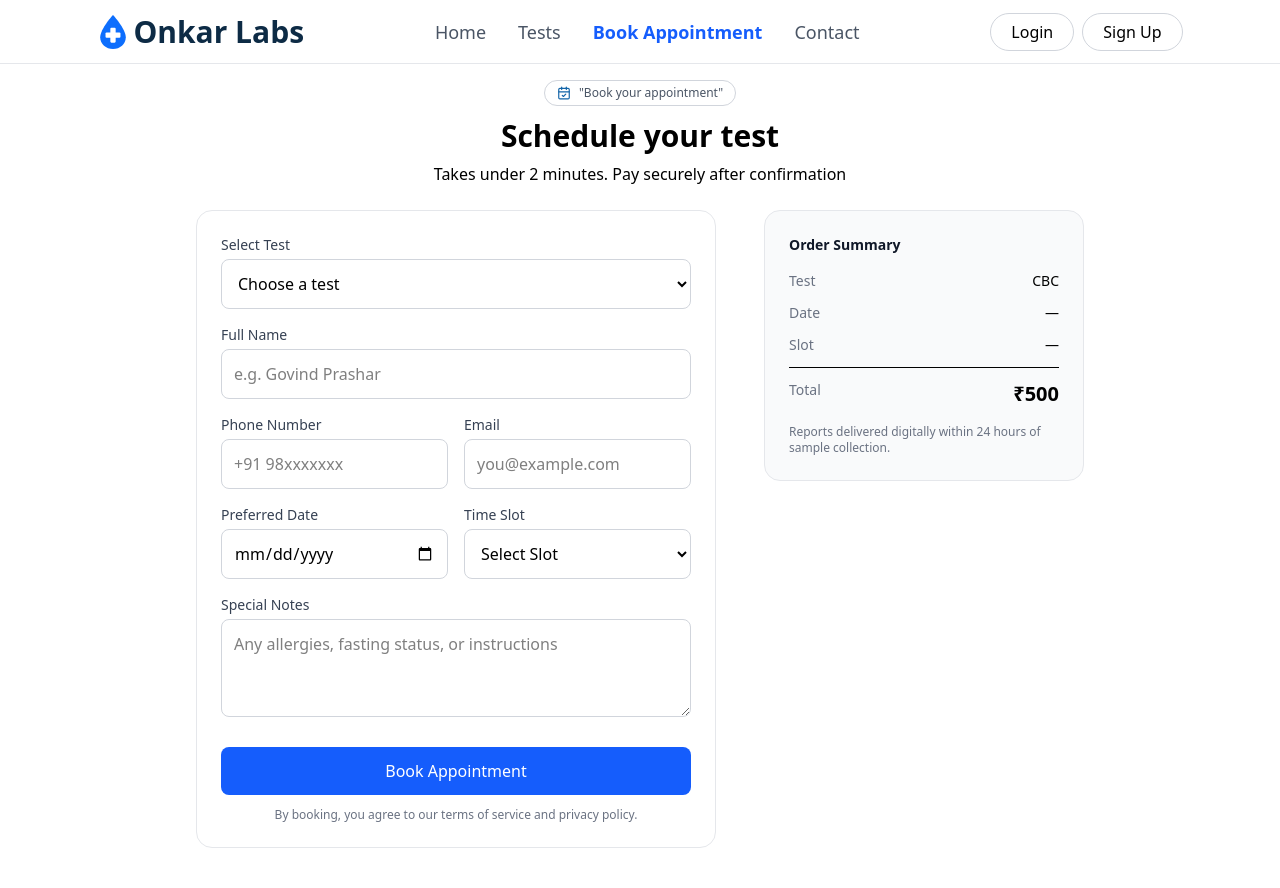
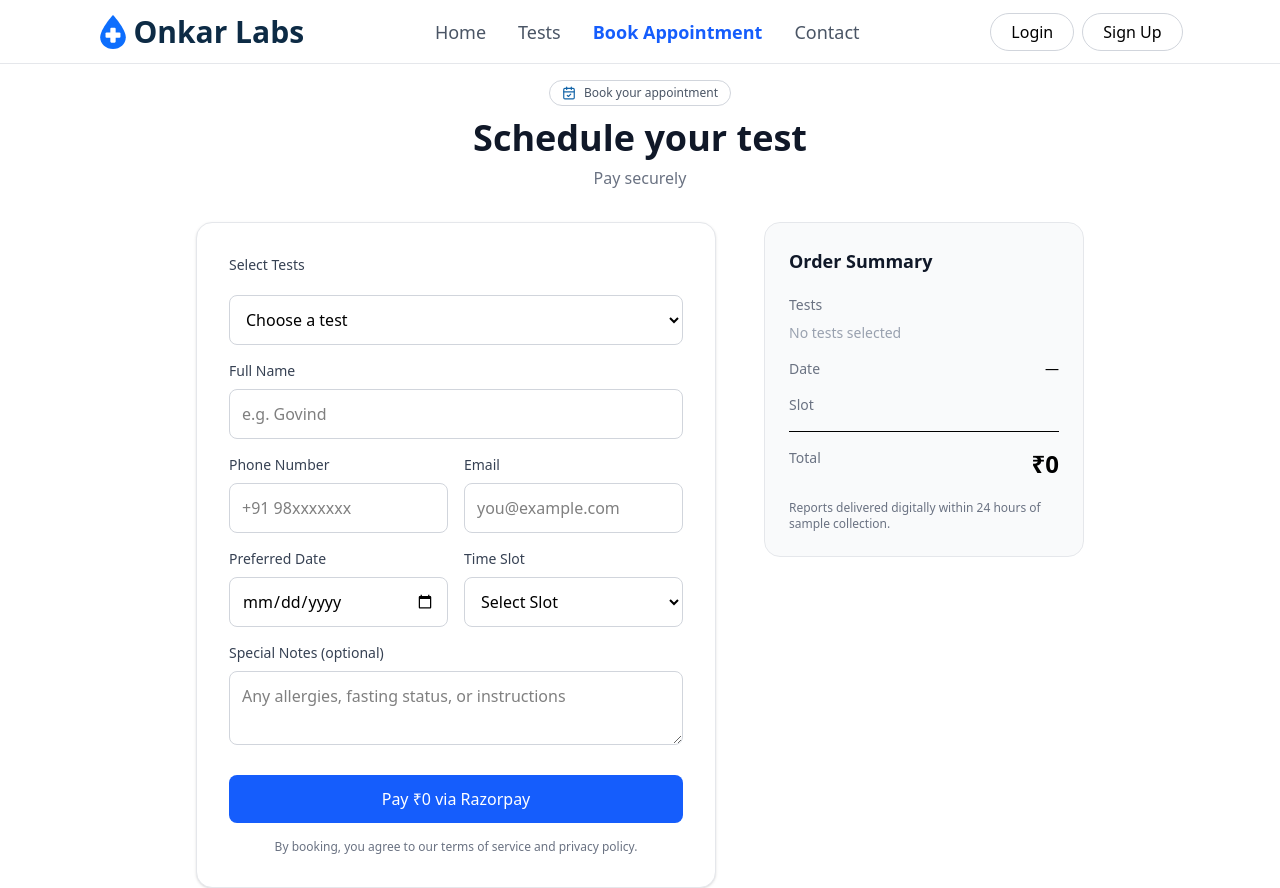
Before and after one commit to govi-nd/Onkar_lab, a Next.js app: page /book in a window 1280 px wide. Before the commit the page ends 848 px from the top, so only its background shows below. Built offline with nearby package versions, Linux system fonts and the light colour scheme.

Commit message:
adding more feature in booking page

```diff
--- a/app/book/page.tsx
+++ b/app/book/page.tsx
@@ -1,15 +1,55 @@
-export default function () {
+"use client";
+
+import { useState } from "react";
+
+export default function Page() {
   return (
     <div>
       <BookComponent />
     </div>
   );
 }
+
 function BookComponent() {
+  const tests = [
+    { id: "cbc", title: "CBC Test", price: 500 },
+    { id: "sugar", title: "Blood Sugar Test", price: 150 },
+    { id: "liver", title: "Liver Function Test", price: 1200 },
+    { id: "heart", title: "Heart Profile", price: 2000 },
+  ];
+  const [selectedSlot , setSelectedslot]=useState("");
+  const [selectedDate, setSelectedDate] = useState("");
+  const formattedDate = selectedDate
+    ? new Date(selectedDate).toLocaleDateString("en-IN", {
+        day: "numeric",
+        month: "short",
+        year: "numeric",
+      })
+    : "";
+
+  const [selectedTests, setSelectedTests] = useState<string[]>([]);
+
+  const handleAddTest = (testId: string) => {
+    if (!selectedTests.includes(testId)) {
+      setSelectedTests([...selectedTests, testId]);
+    }
+  };
+
+  const removeTest = (testId: string) => {
+    setSelectedTests(selectedTests.filter((id) => id !== testId));
+  };
+
+  const selectedTestObjects = tests.filter((test) =>
+    selectedTests.includes(test.id),
+  );
+
+  const total = selectedTestObjects.reduce((sum, test) => sum + test.price, 0);
+
   return (
     <>
-      <div className=" mt-4 text-center">
-        <div className="mx-auto w-fit flex items-center justify-center gap-2 rounded-full border border-gray-300 bg-white px-3 py-1 text-xs font-medium text-gray-600">
+      {/* Header */}
+      <div className="mt-4 text-center">
+        <div className="mx-auto flex w-fit items-center justify-center gap-2 rounded-full border border-gray-300 bg-white px-3 py-1 text-xs font-medium text-gray-600">
           <svg
             xmlns="http://www.w3.org/2000/svg"
             width="24"
@@ -20,61 +60,99 @@ function BookComponent() {
             strokeWidth="2"
             strokeLinecap="round"
             strokeLinejoin="round"
-            className="lucide lucide-calendar-check h-3.5 w-3.5 text-primary"
-            aria-hidden="true"
+            className="h-3.5 w-3.5"
           >
-            <path d="M8 2v4"></path>
-            <path d="M16 2v4"></path>
-            <rect width="18" height="18" x="3" y="4" rx="2"></rect>
-            <path d="M3 10h18"></path>
-            <path d="m9 16 2 2 4-4"></path>
+            <path d="M8 2v4" />
+            <path d="M16 2v4" />
+            <rect width="18" height="18" x="3" y="4" rx="2" />
+            <path d="M3 10h18" />
+            <path d="m9 16 2 2 4-4" />
           </svg>
-          "Book your appointment"
+          Book your appointment
         </div>
-        <h1 className="text-3xl font-bold mt-3 text-[oklch(20% .03 250)] ">
+
+        <h1 className="mt-3 text-4xl font-bold text-gray-900">
           Schedule your test
         </h1>
-        <p className="mt-2 test-sm text-[oklch(50% .02 250)]">
-          Takes under 2 minutes. Pay securely after confirmation
-        </p>
+
+        <p className="mt-2 text-gray-500 ">Pay securely</p>
       </div>
 
-        <div className="grid grid-cols-[520px_320px] gap-12 justify-center mt-6">
+      {/* Main Layout */}
+      <div className="mt-8 flex justify-center">
+        <div className="grid grid-cols-[520px_320px] gap-12 items-start">
+          {/* Form */}
           <form
             noValidate
-            className="mx-auto w-full max-w-[520px] rounded-2xl border border-gray-200 bg-white p-6 "
+            className="rounded-2xl border border-gray-200 bg-white p-8 shadow-sm"
           >
             {/* Select Test */}
             <div className="mb-4">
-              <label className="mb-1 block text-sm font-medium text-gray-700">
-                Select Test
+              <label className="mb-2 block text-sm font-medium text-gray-700">
+                Select Tests
               </label>
-              <select className="w-full rounded-lg border border-gray-300 p-3">
-                <option>Choose a test</option>
-                <option>CBC - ₹500</option>
-                <option>Liver Function - ₹1200</option>
-                <option>Blood Sugar - ₹300</option>
+
+              {/* Selected Tags */}
+              <div className="mb-3 flex flex-wrap gap-2">
+                {selectedTestObjects.map((test) => (
+                  <div
+                    key={test.id}
+                    className="flex items-center gap-2 rounded-full bg-blue-100 px-3 py-1 text-sm text-blue-700"
+                  >
+                    <span>{test.title}</span>
+
+                    <button
+                      type="button"
+                      onClick={() => removeTest(test.id)}
+                      className="font-bold"
+                    >
+                      ×
+                    </button>
+                  </div>
+                ))}
+              </div>
+
+              {/* Dropdown */}
+              <select
+                defaultValue=""
+                onChange={(e) => {
+                  if (e.target.value) {
+                    handleAddTest(e.target.value);
+                    e.target.value = "";
+                  }
+                }}
+                className="w-full rounded-lg border border-gray-300 p-3"
+              >
+                <option value="">Choose a test</option>
+
+                {tests.map((test) => (
+                  <option key={test.id} value={test.id}>
+                    {test.title} — ₹{test.price}
+                  </option>
+                ))}
               </select>
             </div>
 
             {/* Full Name */}
             <div className="mb-4">
-              <label className="mb-1 block text-sm font-medium text-gray-700">
+              <label className="mb-2 block text-sm font-medium text-gray-700">
                 Full Name
               </label>
+
               <input
                 type="text"
-                placeholder="e.g. Govind Prashar"
+                placeholder="e.g. Govind "
                 className="w-full rounded-lg border border-gray-300 p-3"
               />
             </div>
 
+            {/* Phone + Email */}
             <div className="grid gap-4 sm:grid-cols-2">
-              {/* Phone */}
               <div>
-                <label className="mb-1 block text-sm font-medium text-gray-700">
+                <label className="mb-2 block text-sm font-medium text-gray-700">
                   Phone Number
                 </label>
+
                 <input
                   type="tel"
                   placeholder="+91 98xxxxxxx"
@@ -82,11 +160,11 @@ function BookComponent() {
                 />
               </div>
 
-              {/* Email */}
               <div>
-                <label className="mb-1 block text-sm font-medium text-gray-700">
+                <label className="mb-2 block text-sm font-medium text-gray-700">
                   Email
                 </label>
+
                 <input
                   type="email"
                   placeholder="you@example.com"
@@ -95,24 +173,27 @@ function BookComponent() {
               </div>
             </div>
 
+            {/* Date + Slot */}
             <div className="mt-4 grid gap-4 sm:grid-cols-2">
-              {/* Date */}
               <div>
-                <label className="mb-1 block text-sm font-medium text-gray-700">
+                <label className="mb-2 block text-sm font-medium text-gray-700">
                   Preferred Date
                 </label>
+
                 <input
                   type="date"
+                  value={selectedDate}
+                  onChange={(e) => setSelectedDate(e.target.value)}
                   className="w-full rounded-lg border border-gray-300 p-3"
                 />
               </div>
 
-              {/* Time Slot */}
               <div>
-                <label className="mb-1 block text-sm font-medium text-gray-700">
+                <label className="mb-2 block text-sm font-medium text-gray-700">
                   Time Slot
                 </label>
-                <select className="w-full rounded-lg border border-gray-300 p-3">
+
+                <select defaultValue="" onChange={(e)=>{setSelectedslot(e.target.value)}} className="w-full rounded-lg border border-gray-300 p-3">
                   <option>Select Slot</option>
                   <option>09:00 AM</option>
                   <option>11:00 AM</option>
@@ -125,90 +206,79 @@ function BookComponent() {
 
             {/* Notes */}
             <div className="mt-4">
-              <label className="mb-1 block text-sm font-medium text-gray-700">
-                Special Notes
+              <label className="mb-2 block text-sm font-medium text-gray-700">
+                Special Notes (optional)
               </label>
+
               <textarea
-                rows={3}
+                rows={2}
                 placeholder="Any allergies, fasting status, or instructions"
                 className="w-full rounded-lg border border-gray-300 p-3"
               />
             </div>
 
-            {/* Submit */}
+            {/* Button */}
             <button
               type="submit"
               className="mt-6 w-full rounded-lg bg-blue-600 py-3 font-medium text-white transition hover:bg-blue-700"
             >
-              Book Appointment
+              Pay ₹{total} via Razorpay
             </button>
 
-            <p className="mt-3 text-center text-xs text-gray-500">
+            <p className="mt-4 text-center text-xs text-gray-500">
               By booking, you agree to our terms of service and privacy policy.
             </p>
           </form>
 
-          <aside className="h-fit  rounded-2xl border border-gray-200 bg-gray-50 p-6">
-            <h3 className="text-sm font-semibold text-gray-900">
+          {/* Summary */}
+          <aside className="sticky top-24 h-fit rounded-2xl border border-gray-200 bg-gray-50 p-6">
+            <h3 className="text-lg font-semibold text-gray-900">
               Order Summary
             </h3>
 
-            <div className="mt-4 space-y-3 text-sm">
-              <div className="flex justify-between">
-                <span className="text-gray-500">Test</span>
-                <span className="font-medium">CBC</span>
+            <div className="mt-5 space-y-4 text-sm">
+              <div>
+                <span className="text-gray-500">Tests</span>
+
+                <div className="mt-2 space-y-2">
+                  {selectedTestObjects.length === 0 ? (
+                    <p className="text-gray-400 ">No tests selected</p>
+                  ) : (
+                    selectedTestObjects.map((test) => (
+                      <div key={test.id} className="flex justify-between font-bold">
+                        <span>{test.title}</span>
+                        <span>₹{test.price}</span>
+                      </div>
+                    ))
+                  )}
+                </div>
               </div>
 
               <div className="flex justify-between">
                 <span className="text-gray-500">Date</span>
-                <span className="font-medium">—</span>
+                <span className="font-medium">{formattedDate || "—"}</span>
               </div>
 
               <div className="flex justify-between">
                 <span className="text-gray-500">Slot</span>
-                <span className="font-medium">—</span>
+                <span className="font-medium">{selectedSlot}</span>
               </div>
 
               <hr />
 
               <div className="flex justify-between">
                 <span className="text-gray-500">Total</span>
-                <span className="text-xl font-bold">₹500</span>
+
+                <span className="text-2xl font-bold">₹{total}</span>
               </div>
             </div>
 
-            <p className="mt-4 text-xs text-gray-500">
+            <p className="mt-5 text-xs text-gray-500">
               Reports delivered digitally within 24 hours of sample collection.
             </p>
           </aside>
         </div>
-
+      </div>
     </>
   );
 }
-function Field({
-  label,
-  error,
-  children,
-}: {
-  label: string;
-  error?: string;
-  children: React.ReactNode;
-}) {
-  return (
-    <div className="mb-4 grid gap-1.5">
-      <Label className="text-sm font-medium text-foreground">{label}</Label>
-      {children}
-      {error && <p className="text-xs text-destructive">{error}</p>}
-    </div>
-  );
-}
-
-function Row({ label, value }: { label: string; value: string }) {
-  return (
-    <div className="flex items-start justify-between gap-3">
-      <span className="text-muted-foreground">{label}</span>
-      <span className="text-right font-medium text-foreground">{value}</span>
-    </div>
-  );
-}
```
